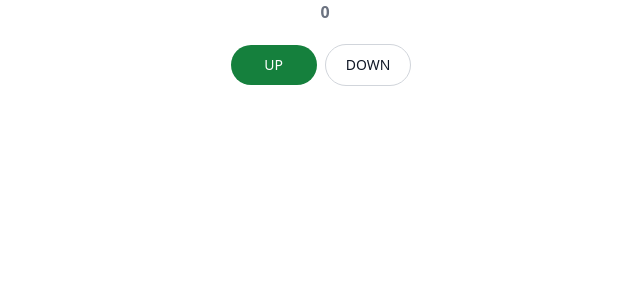
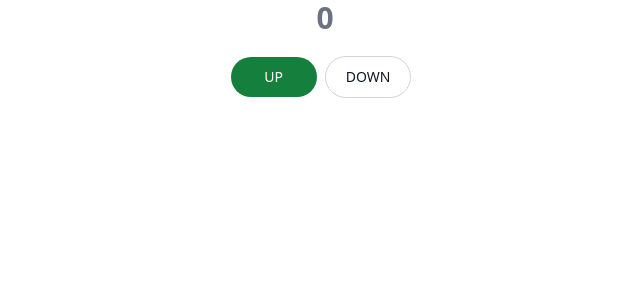
Before and after one commit to youjin-10/counter-example, a Vue app: page / in a window 1280 px wide. Shown: the top 300 px of the page, without its empty margins (315-955 px from the left). Built offline with nearby package versions, Linux system fonts and the light colour scheme.

Commit message:
add CounterTitle component

```diff
--- a/src/App.vue
+++ b/src/App.vue
@@ -1,7 +1,6 @@
 <template>
   <div class="max-w-md mx-auto text-center">
-    <h1 class="text-gray-500 font-bold">{{ counterStore.counterNumber }}</h1>
-
+    <CounterTitle :counterNum="counterStore.counterNumber" />
     <div class="mt-5">
       <PrimaryButton text="UP" @click-event="increaseNumber" />
       <DefaultButton text="DOWN" @click-event="decreaseNumber" />
@@ -14,6 +13,7 @@ import { defineComponent } from 'vue';
 import { useCounterStore } from './store/counter';
 import PrimaryButton from './components/Buttons/PrimaryButton.vue';
 import DefaultButton from './components/Buttons/DefaultButton.vue';
+import CounterTitle from './components/CounterTitle.vue';
 
 export default defineComponent({
   setup() {
@@ -26,6 +26,7 @@ export default defineComponent({
   components: {
     PrimaryButton,
     DefaultButton,
+    CounterTitle,
   },
   methods: {
     increaseNumber() {
```
